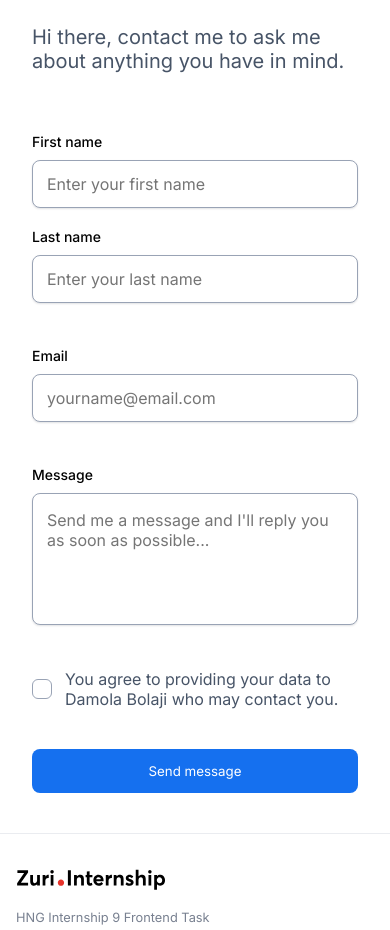
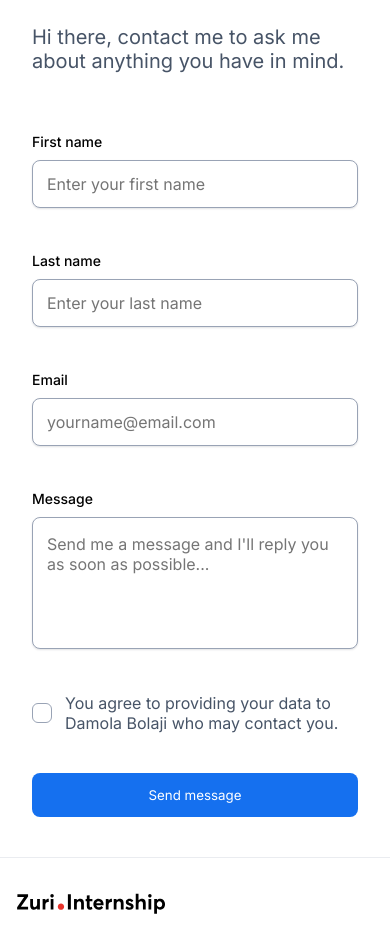
Before and after one commit to damolabolaji/HNGi9-stage01, a React (Create React App) app: page / in a window 390 px wide. Shown: the part 925-1855 px from the top of the page. Built offline with nearby package versions, Linux system fonts and the light colour scheme.

Commit message:
style: tweaks to layout on mobile view

```diff
--- a/src/index.css
+++ b/src/index.css
@@ -13,9 +13,6 @@
   margin: auto;
 
 }
-
-
-
 
 .header {
 
@@ -39,11 +36,7 @@
   border-radius: 50%;
  border: 1px solid gray;
   overflow: hidden;
-
-
-
 }
-
 
 
 .profilepic {
@@ -56,14 +49,6 @@
 
 }
 
-/* .profilepic img {
-  width: 100%;
-    height: 100%;
-    position: absolute;
-    top:0;
-    bottom: 0;
-    display: inline-block;
-} */
 
 .overlay {
   position: absolute;
@@ -86,8 +71,6 @@
   left: 50%;
   transform: translateX(-50%)
 }
-
-
 
 
 .overlay:hover img{
@@ -137,7 +120,31 @@
 }
 
 
+.socialLinks {
+  display: flex;
+  align-items: center;
+  justify-content: center;
+  width: 100%;
+  margin: 50px 0 100px;
 
+}
+
+.socialLink1{
+  margin-right: 10px;
+  width: 50%;
+  display: flex;
+  justify-content: flex-end;
+
+}
+
+.socialLink2{
+  margin-left: 10px;
+  width: 50%;
+
+}
+
+
+/* -----Footer ----- */
 
 .footer{
   width: 100%;
@@ -173,28 +180,7 @@
   color: #788090;
 }
 
-.socialLinks {
-  display: flex;
-  align-items: center;
-  justify-content: center;
-  width: 100%;
-  margin: 50px 0 100px;
 
-}
-
-.socialLink1{
-  margin-right: 10px;
-  width: 50%;
-  display: flex;
-  justify-content: flex-end;
-
-}
-
-.socialLink2{
-  margin-left: 10px;
-  width: 50%;
-
-}
 
 
 /* -------Contact Page-------- */
@@ -406,13 +392,16 @@ width: 150px;
     flex-direction: column;
   }
 
-  #name div {
+  #name div{
     width: 100%;
     display: flex;
     flex-direction: column;
-    padding-bottom: 10px;
 
+    /* margin: 14px 0; */
+  }
 
+  #name div:not(:last-child)  {
+    padding-bottom: 34px;
   }
 
   .flex-col-full {
```
